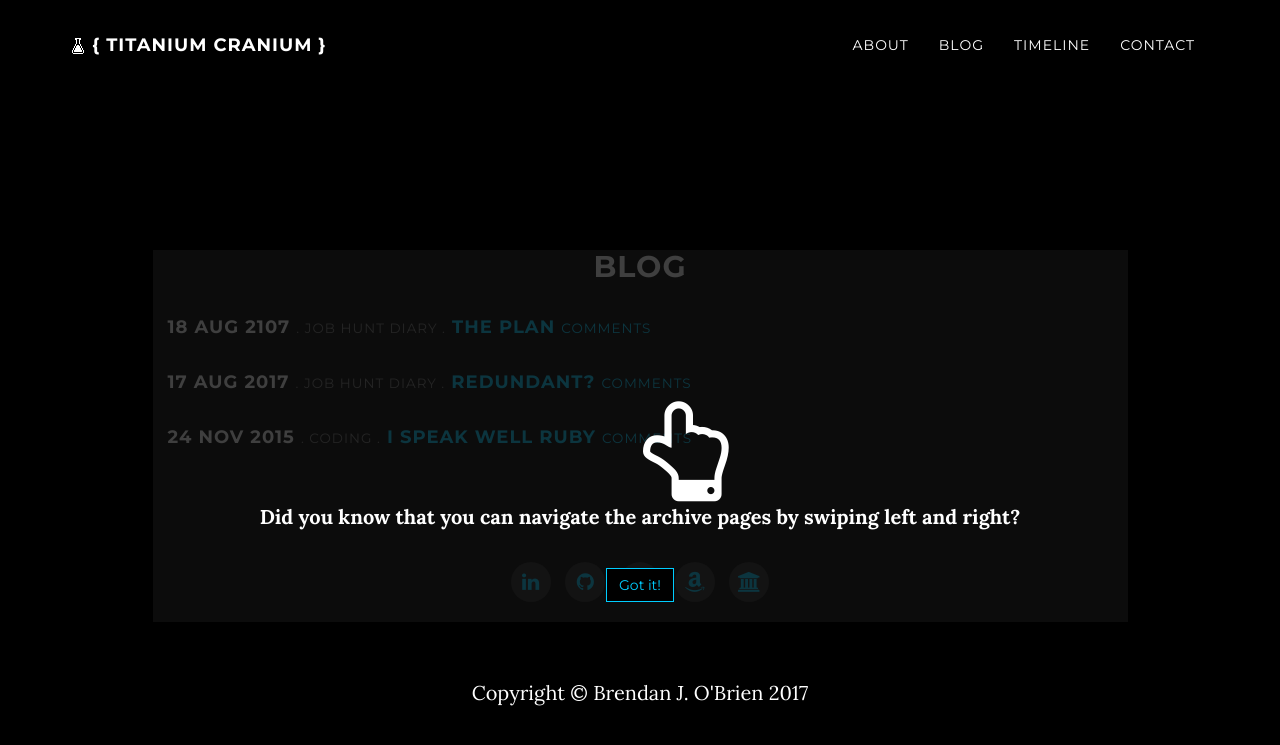
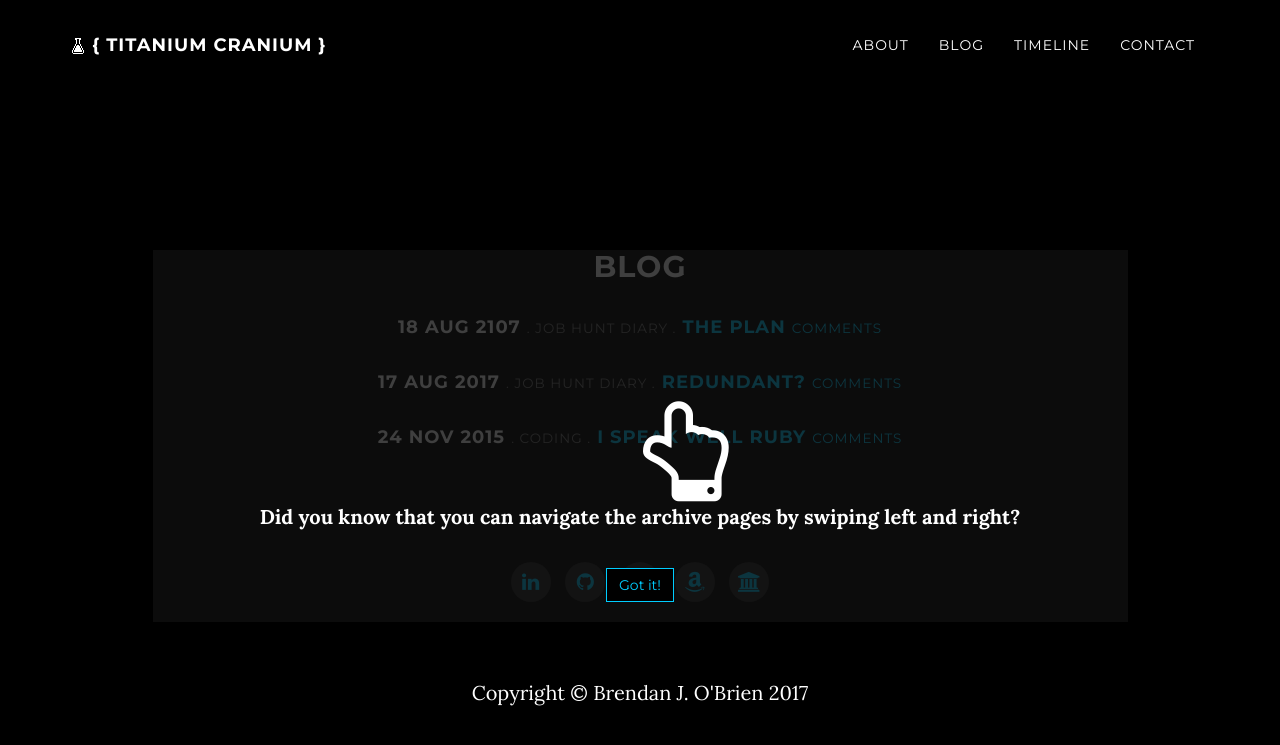
Before and after one commit to titanium-cranium/titanium-cranium.github.io, a Jekyll site: the page built from blog/index.html, in a window 1280 px wide and 900 px high. Shown: the top 745 px of the window. Built offline with Jekyll 4.4.1, drawn with Linux system fonts in a browser that asks for light colours; nearby versions of some CDN libraries; the list of posts is cut into pages by our own code; comment, search, counter and statistics services are not loaded.

Commit message:
yay, that worked, here's another one

```diff
--- a/_includes/post-list.html
+++ b/_includes/post-list.html
@@ -1,7 +1,7 @@
 
 <!-- Post List Start -->
 
-<h4 align="left">
+<h4 align="center">
   <strong>{{ post.date | date_to_string }}</strong>
   <small>. {{ post.category }} .</small>
   <br class="visible-xs-block">
```
